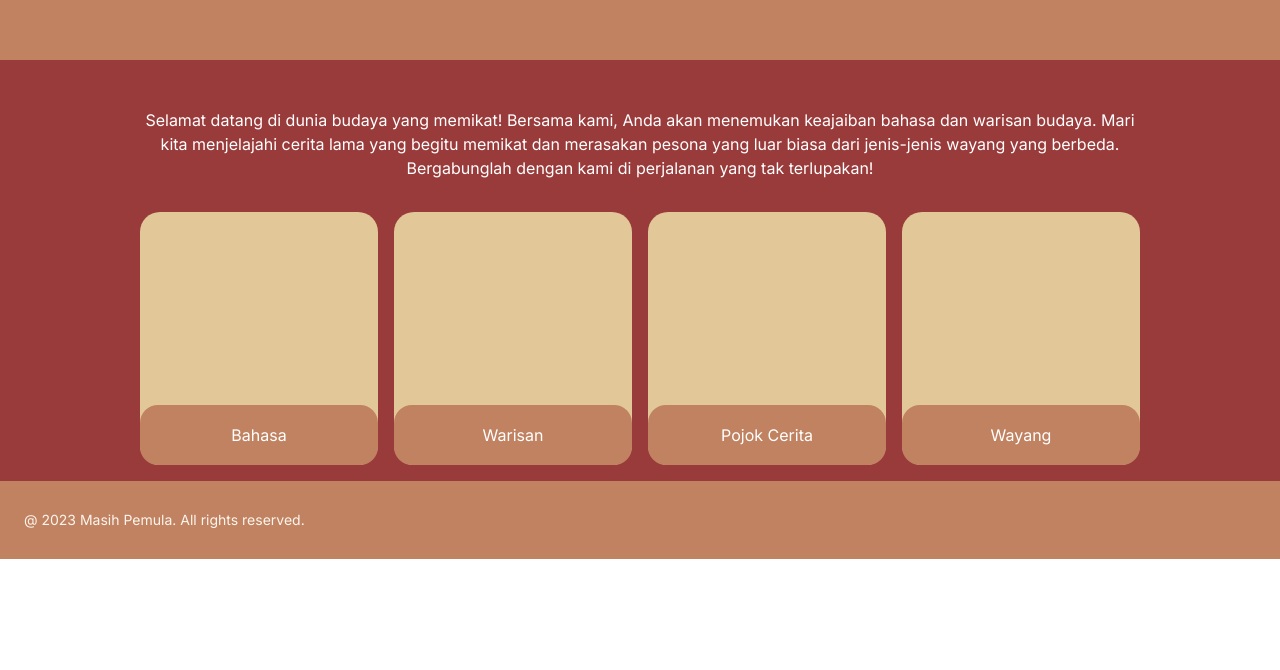
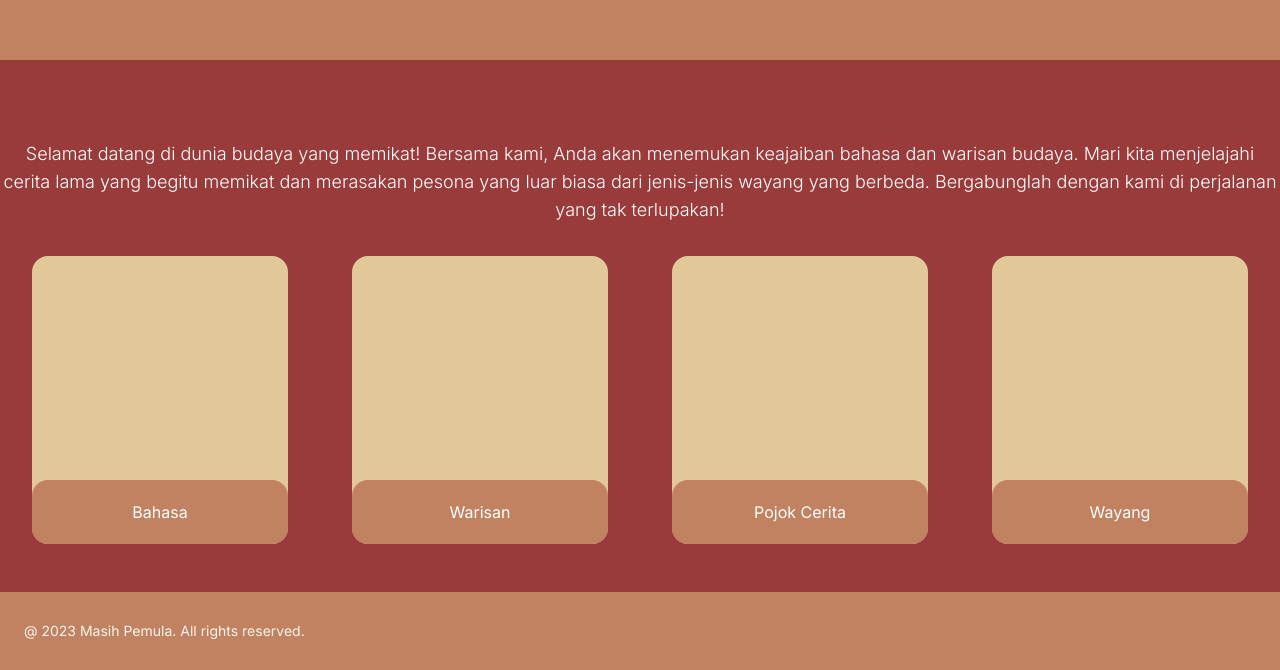
Before and after one commit to princeofverry/Sinau-Web, a Next.js app: page / in a window 1280 px wide. Shown: the part 804-1474 px from the top of the page. Before the commit the page ends 1363 px from the top, so only its background shows below. Built offline with nearby package versions, Linux system fonts and the light colour scheme; some icons are missing.

Commit message:
udh responsive di bagian menu2 content

```diff
--- a/src/app/HalamanUtama/index.js
+++ b/src/app/HalamanUtama/index.js
@@ -4,21 +4,29 @@ import React from "react";
 const HalamanUtama = () => {
   return (
     <>
-      <div name="about" className="w-full mt-16 h-screen bg-[#c08261] text-gray-300">
+      <div
+        name="about"
+        className="w-full mt-16 h-screen bg-[#c08261] text-gray-300"
+      >
         <div className="flex flex-col justify-center items-center w-full h-full">
           <div className="max-w-[1000px] w-full grid grid-cols-2 gap-8"></div>
           {/* nambahin fitur */}
           <div className="max-w-[1000px] w-full grid sm:grid-cols-2 gap-8 px-4 min-h-max ">
-            <div className="sm:text-left text-5xl font-bold text-white py-8" style={{ marginTop: "85px" }}>
+            <div
+              className="sm:text-left text-5xl font-bold text-white py-8"
+              style={{ marginTop: "85px" }}
+            >
               <h1 className="py-4">HELLO TRADISIONERS!</h1>
-              <div className="sm:text-left text-2xl font-[500] text-[#E2C799]">
+              <div className="sm:text-left text-3xl font-[500] text-[#E2C799]">
                 Temukan keberagaman budaya
               </div>
               <div className="text-base font-extralight text-white">
-                "Melalui <a className="font-bold">Tradisio</a>, kita diajak dalam perjalanan yang memikat untuk memahami{" "}
+                "Melalui <a className="font-bold">Tradisio</a>, kita diajak
+                dalam perjalanan yang memikat untuk memahami{" "}
                 <a className="font-bold">aksara Jawa</a>, merasakan pesona{" "}
                 <a className="font-bold">warisan budaya</a>, merenung dalam{" "}
-                <a className="font-bold">kisah</a> lama, dan mengeksplorasi pesona jenis-jenis <a className="font-bold">wayang.</a>"
+                <a className="font-bold">kisah</a> lama, dan mengeksplorasi
+                pesona jenis-jenis <a className="font-bold">wayang.</a>"
               </div>
             </div>
             <div className="hidden sm:flex">
@@ -27,47 +35,6 @@ const HalamanUtama = () => {
           </div>
         </div>
       </div>
-
-      {/* Menu Portofolio */}
-      <div className="bg-[#9A3B3B] text-white py-4">
-        <div className="max-w-[1000px] mx-auto">
-          {/* Teks Lorem Ipsum 20 kata */}
-          <p className="max-w-[1000px] mx-auto text-center text-white py-8">
-            Selamat datang di dunia budaya yang memikat! Bersama kami, Anda akan menemukan keajaiban bahasa dan warisan budaya. Mari kita menjelajahi cerita lama yang begitu memikat dan merasakan pesona yang luar biasa dari jenis-jenis wayang yang berbeda. Bergabunglah dengan kami di perjalanan yang tak terlupakan!
-          </p>
-          <ul className="flex justify-center space-x-4">
-            <li style={{ background: "#E2C799", width: "326px", height: "253px", borderRadius: "20px", position: "relative" }}>
-              {/* Kotak dalam */}
-              <div style={{ background: "#C08261", width: "238px", height: "60px", borderRadius: "18px", position: "absolute", bottom: 0, left: 0, right: 0,display: "flex", justifyContent: "center", alignItems: "center" }}>
-                {/* Isi kotak dalam */}
-                <p style={{ color: "white", textAlign: "center" }}>Bahasa</p>
-              </div>
-            </li>
-            <li style={{ background: "#E2C799", width: "326px", height: "253px", borderRadius: "20px", position: "relative" }}>
-              {/* Kotak dalam */}
-              <div style={{ background: "#C08261", width: "238px", height: "60px", borderRadius: "18px", position: "absolute", bottom: 0, left: 0, right: 0,display: "flex", justifyContent: "center", alignItems: "center" }}>
-                {/* Isi kotak dalam */}
-                <p style={{ color: "white", textAlign: "center" }}>Warisan</p>
-              </div>
-            </li>
-            <li style={{ background: "#E2C799", width: "326px", height: "253px", borderRadius: "20px", position: "relative" }}>
-              {/* Kotak dalam */}
-              <div style={{ background: "#C08261", width: "238px", height: "60px", borderRadius: "18px", position: "absolute", bottom: 0, left: 0, right: 0,display: "flex", justifyContent: "center", alignItems: "center" }}>
-                {/* Isi kotak dalam */}
-                <p style={{ color: "white", textAlign: "center" }}>Pojok Cerita</p>
-              </div>
-            </li>
-            <li style={{ background: "#E2C799", width: "326px", height: "253px", borderRadius: "20px", position: "relative" }}>
-              {/* Kotak dalam */}
-              <div style={{ background: "#C08261", width: "238px", height: "60px", borderRadius: "18px", position: "absolute", bottom: 0, left: 0, right: 0,display: "flex", justifyContent: "center", alignItems: "center" }}>
-                {/* Isi kotak dalam */}
-                <p style={{ color: "white", textAlign: "center" }}>Wayang</p>
-              </div>
-            </li>
-            {}
-          </ul>
-        </div>
-      </div>
     </>
   );
 };
--- /dev/null
+++ b/src/app/components/utilities/Content/index.js
@@ -0,0 +1,53 @@
+import React from "react";
+
+const ContentHomePage = () => {
+  return (
+    <>
+      {/* Menu Portofolio */}
+      <div className="bg-[#9A3B3B] text-white py-4">
+        <div className="max-w-screen-xl mx-auto my-8">
+          <p className="max-w-screen-xl text-lg font-light mx-auto text-center  text-white py-8">
+            Selamat datang di dunia budaya yang memikat! Bersama kami, Anda akan
+            menemukan keajaiban bahasa dan warisan budaya. Mari kita menjelajahi
+            cerita lama yang begitu memikat dan merasakan pesona yang luar biasa
+            dari jenis-jenis wayang yang berbeda. Bergabunglah dengan kami di
+            perjalanan yang tak terlupakan!
+          </p>
+          <ul className="flex sm:flex-row flex-col gap-16 justify-center mx-8">
+            <li className="bg-[#E2C799] w-80 h-72 rounded-2xl relative">
+              {/* Kotak dalam */}
+              <div className="bg-[#C08261] w-full h-16 rounded-2xl absolute bottom-0 left-0 right-0 flex justify-center items-center">
+                {/* Isi kotak dalam */}
+                <p className="text-white text-center">Bahasa</p>
+              </div>
+            </li>
+            <li className="bg-[#E2C799] w-80 h-72 rounded-2xl relative">
+              {/* Kotak dalam */}
+
+              <div className="bg-[#C08261] w-full h-16 rounded-2xl absolute bottom-0 left-0 right-0 flex justify-center items-center">
+                {/* Isi kotak dalam */}
+                <p className="text-white text-center">Warisan</p>
+              </div>
+            </li>
+            <li className="bg-[#E2C799] w-80 h-72 rounded-2xl relative">
+              {/* Kotak dalam */}
+              <div className="bg-[#C08261] w-full h-16 rounded-2xl absolute bottom-0 left-0 right-0 flex justify-center items-center">
+                {/* Isi kotak dalam */}
+                <p className="text-white text-center">Pojok Cerita</p>
+              </div>
+            </li>
+            <li className="bg-[#E2C799] w-80 h-72 rounded-2xl relative">
+              {/* Kotak dalam */}
+              <div className="bg-[#C08261] w-full h-16 rounded-2xl absolute bottom-0 left-0 right-0 flex justify-center items-center">
+                {/* Isi kotak dalam */}
+                <p className="text-white text-center">Wayang</p>
+              </div>
+            </li>
+          </ul>
+        </div>
+      </div>
+    </>
+  );
+};
+
+export default ContentHomePage;
--- a/src/app/components/utilities/Navbar/index.js
+++ b/src/app/components/utilities/Navbar/index.js
@@ -4,7 +4,7 @@ import Image from "next/image";
 
 const Navbar = () => {
   return (
-    <div className="fixed top-0 left-0 right-0 p-6 flex items-center justify-between bg-[#9A3B3B] shadow-md">
+    <div className="fixed top-0 left-0 right-0 p-6 flex items-center justify-between bg-[#9A3B3B] shadow-md z-50">
       <div className="flex items-center space-x-1 group">
         <Image src="/Tradisio.png" alt="logo-tradisio" width={30} height={30} className="logo-tradisio group-hover:animate-goyang"/>
         <p className="text-2xl font-bold italic text-[#F2ECBE]">Tradisio</p>
--- a/src/app/page.js
+++ b/src/app/page.js
@@ -1,8 +1,11 @@
+import ContentHomePage from "./components/utilities/Content";
 import HalamanUtama from "./HalamanUtama";
-
 
 export default function Home() {
   return (
-    <HalamanUtama/>
+    <>
+      <HalamanUtama />
+      <ContentHomePage />
+    </>
   );
 }
```
